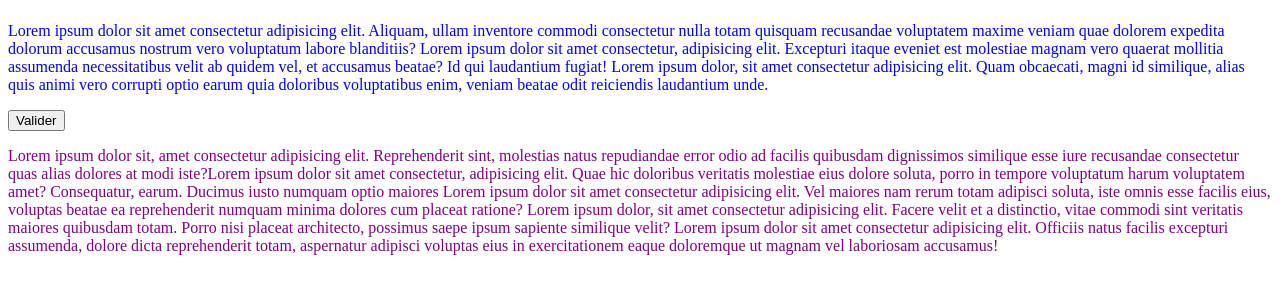
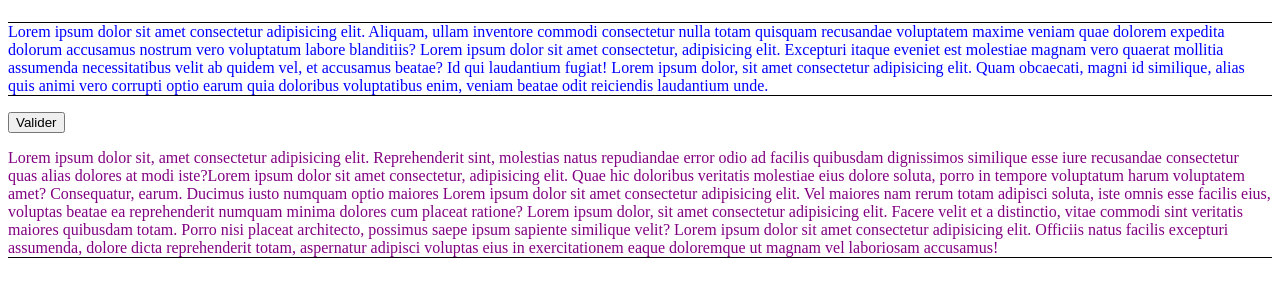
Before and after one commit to SacleuxBenoit/test-js, a PHP site: page / in a window 1280 px wide. Shown: the part 58-358 px from the top of the page. Run offline with PHP 8.4, Linux system fonts and the light colour scheme.

Commit message:
add border-bottom for every paragraph, and border-top for the div testParent in style.css

```diff
--- a/DOM/style.css
+++ b/DOM/style.css
@@ -1,3 +1,11 @@
 h1{
     text-align: center;
 }
+
+p{
+    border-bottom: 1px solid black;
+}
+
+#testParent{
+    border-top: 1px solid black;
+}
```
